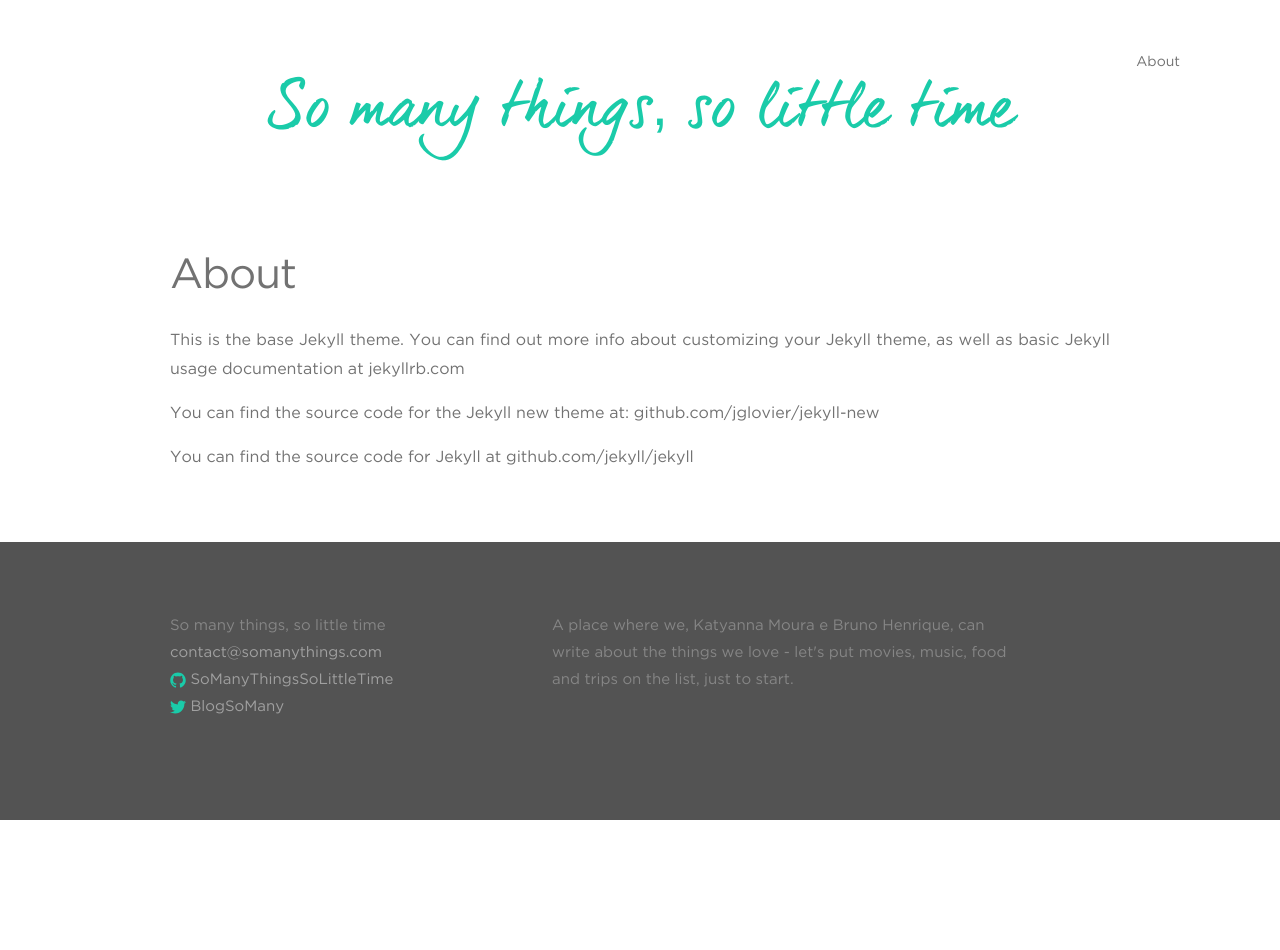
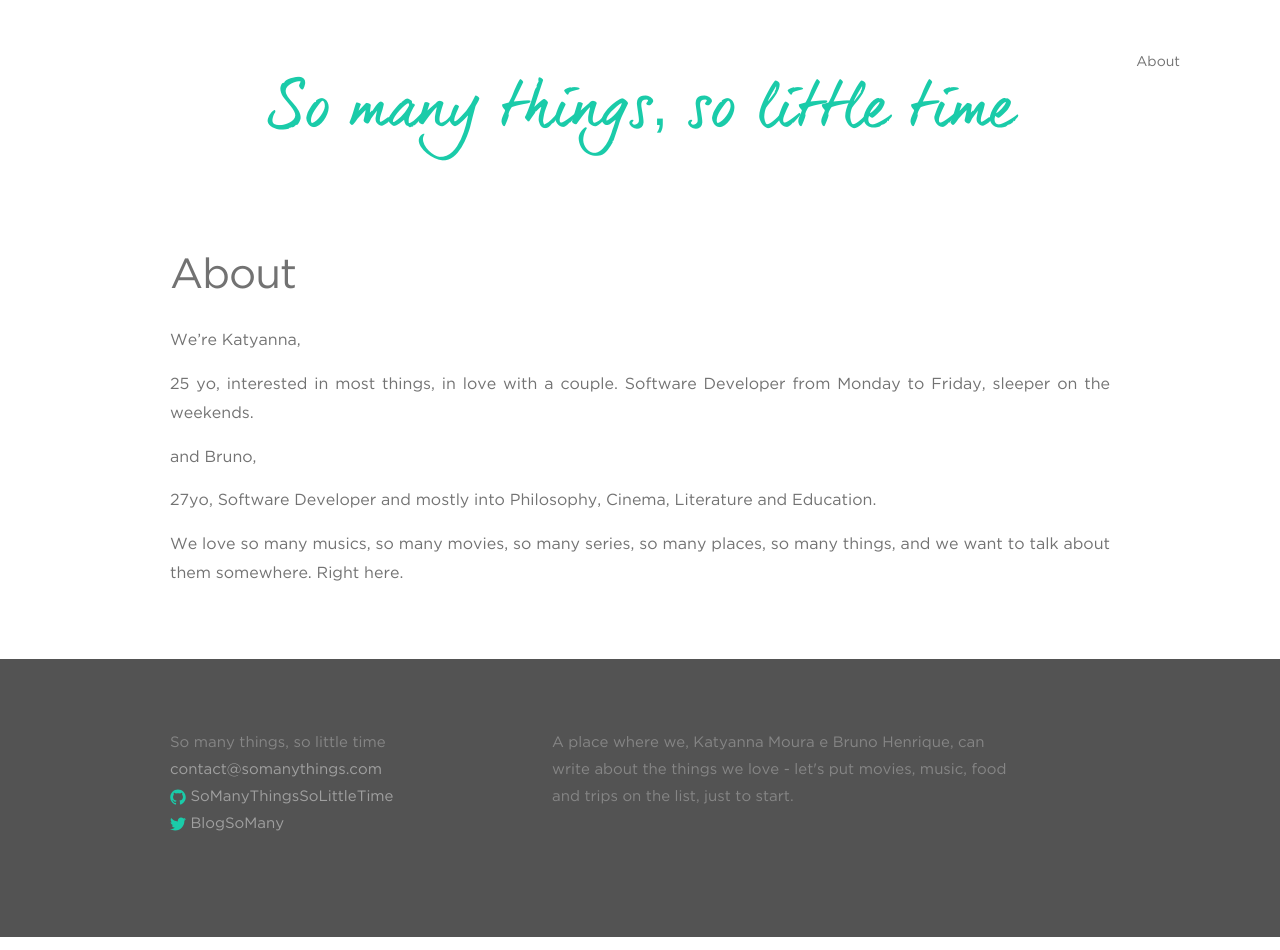
Before and after one commit to somanythingssolittletime/somanythingssolittletime.github.io, a Jekyll site: the page built from about.md, in a window 1280 px wide. Built offline with Jekyll 4.4.1, drawn with Linux system fonts in a browser that asks for light colours; some web fonts are replaced.

Commit message:
Update About

```diff
--- a/about.md
+++ b/about.md
@@ -4,8 +4,12 @@ title: About
 permalink: /about/
 ---
 
-This is the base Jekyll theme. You can find out more info about customizing your Jekyll theme, as well as basic Jekyll usage documentation at [jekyllrb.com](http://jekyllrb.com/)
+We're Katyanna,
 
-You can find the source code for the Jekyll new theme at: [github.com/jglovier/jekyll-new](https://github.com/jglovier/jekyll-new)
+25 yo, interested in most things, in love with a couple. Software Developer from Monday to Friday, sleeper on the weekends.
 
-You can find the source code for Jekyll at [github.com/jekyll/jekyll](https://github.com/jekyll/jekyll)
+and Bruno,
+
+27yo, Software Developer and mostly into Philosophy, Cinema, Literature and Education.
+
+We love so many musics, so many movies, so many series, so many places, so many things, and we want to talk about them somewhere. Right here.
```
